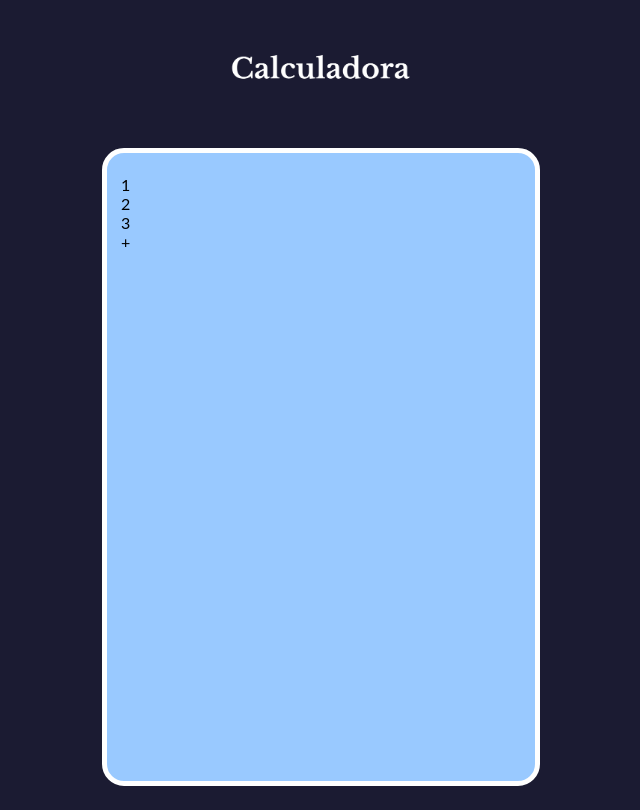
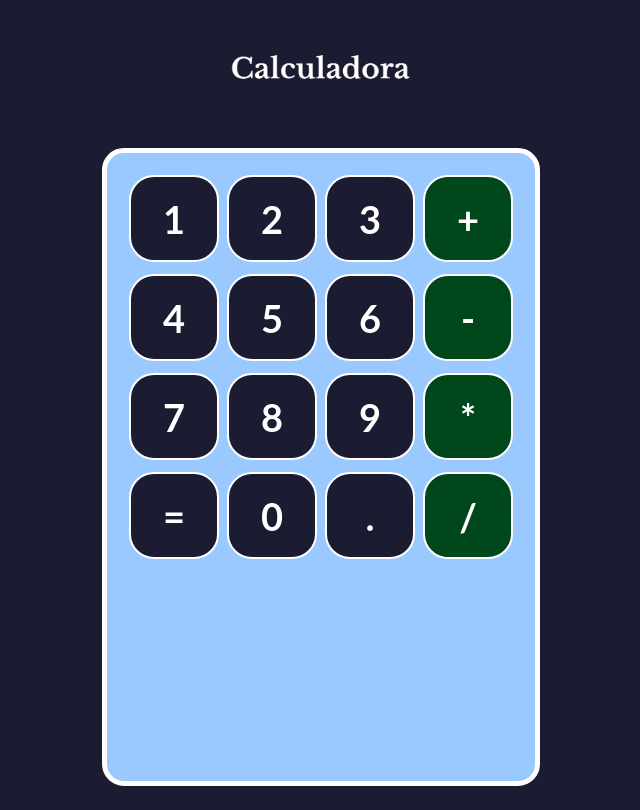
Before and after one commit to CharlyCR3110/Calculadora, a React (Create React App) app: page / in a window 1280 px wide. Shown: the whole page, without its empty margins (319-959 px from the left). Built offline with nearby package versions, Linux system fonts and the light colour scheme; the HTML template or start-up script is replaced by a standard one.

Commit message:
Feat: render the main buttons

```diff
--- a/src/App.js
+++ b/src/App.js
@@ -12,14 +12,30 @@
           className='logo' />
       </div>
       <div className='calculatorContainer'>
-        <div className='row'></div>
-        <Button>1</Button>
-        <Button>2</Button>
-        <Button>3</Button>
-        <Button>+</Button>
-        <div className='row'></div>
-        <div className='row'></div>
-        <div className='row'></div>
+        <div className='row'>
+          <Button>1</Button>
+          <Button>2</Button>
+          <Button>3</Button>
+          <Button>+</Button>
+        </div>
+        <div className='row'>
+          <Button>4</Button>
+          <Button>5</Button>
+          <Button>6</Button>
+          <Button>-</Button>
+        </div>
+        <div className='row'>
+          <Button>7</Button>
+          <Button>8</Button>
+          <Button>9</Button>
+          <Button>*</Button>
+        </div>
+        <div className='row'>
+          <Button>=</Button>
+          <Button>0</Button>
+          <Button>.</Button>
+          <Button>/</Button>
+        </div>
         <div className='row'></div>
       </div>
     </div>
--- a/src/components/Button.js
+++ b/src/components/Button.js
@@ -7,11 +7,11 @@
 	};
 
 	return (
-		<div
-			ClassName={ `buttonContainer ${isOperator(props.children) ? 'operator' : '' }`.trimEnd() } >
+		<div className={ `buttonContainer ${isOperator(props.children) ? 'operator' : '' }`.trimEnd() } >
 			{props.children}
 		</div>
   );
 }
 
+
 export default Button;
--- a/src/stylesheets/Button.css
+++ b/src/stylesheets/Button.css
@@ -15,6 +15,14 @@
 	user-select: none;
 }
 
+.buttonContainer:hover {
+	background-color: #5a01a7;
+}
+
 .operator {
 	background-color: #00471b;
 }
+
+.operator:hover {
+	background-color: #ff6600;
+}
```
